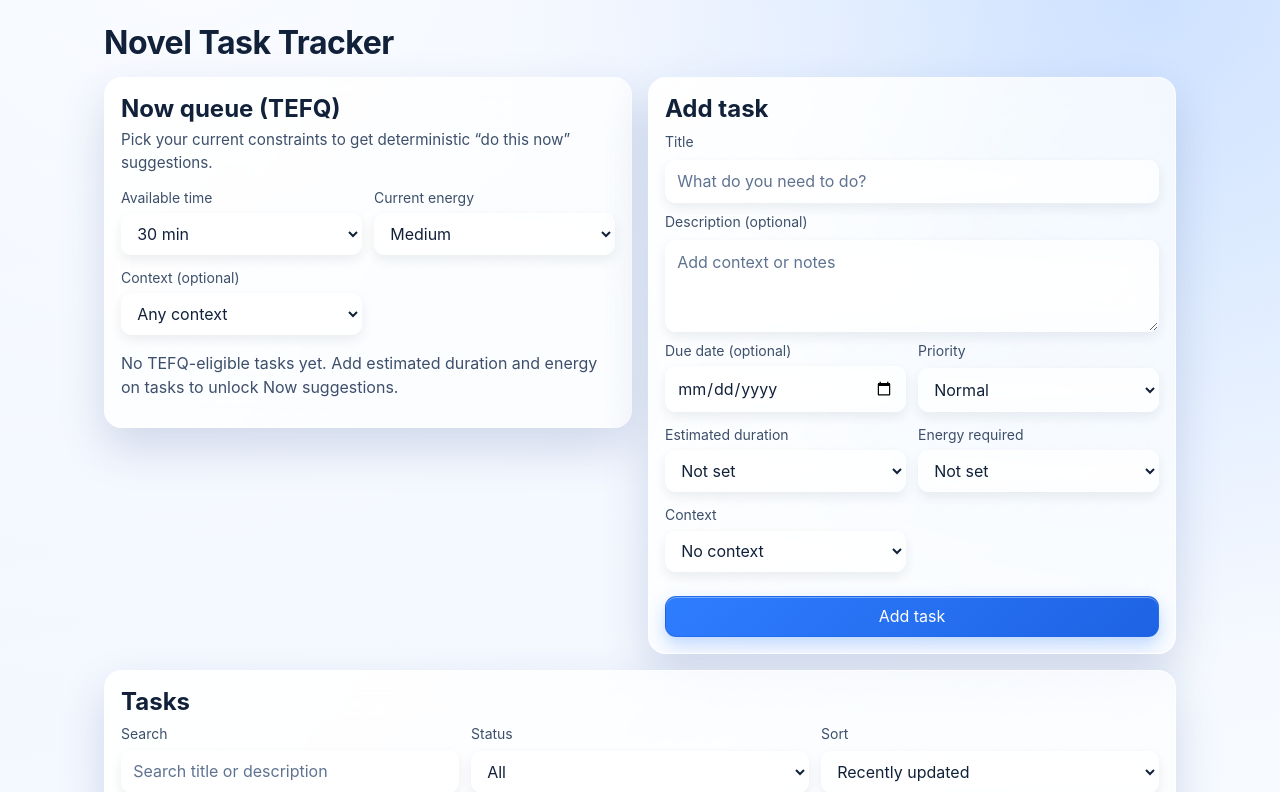
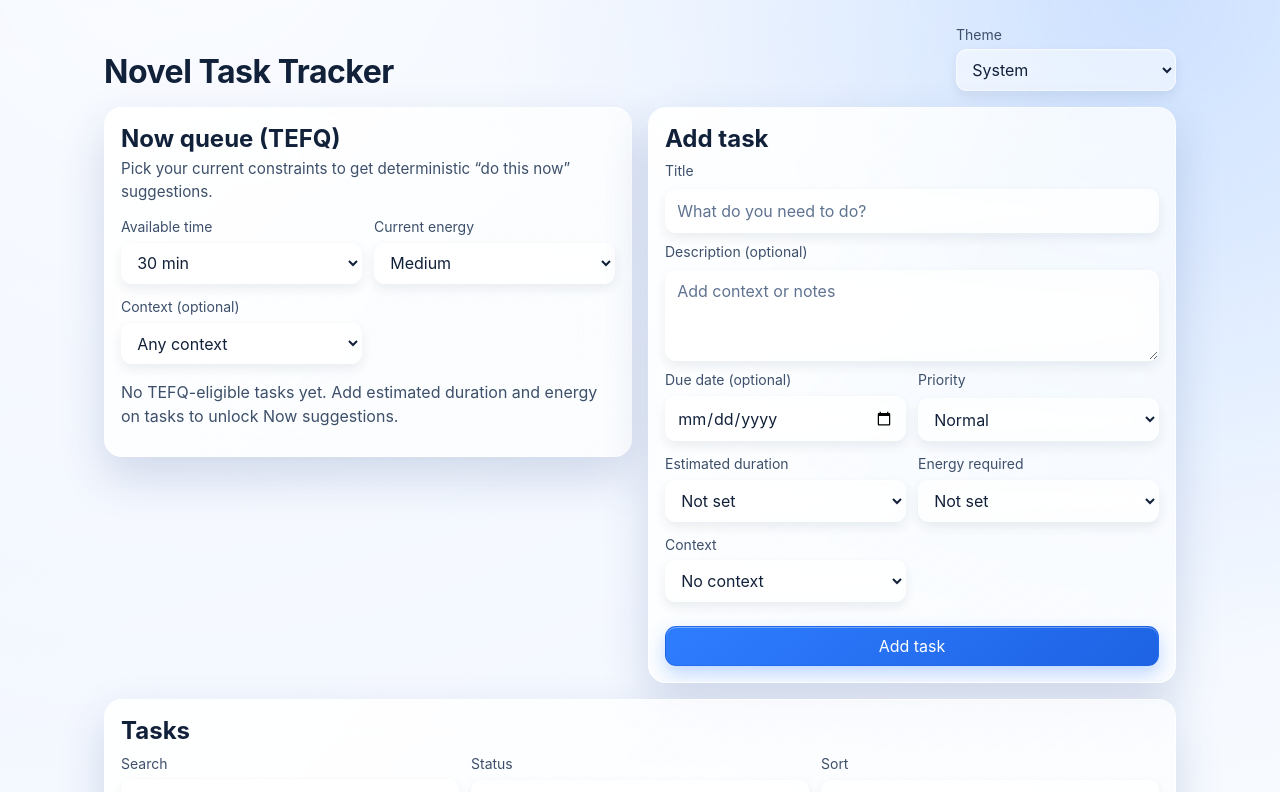
Before and after one commit to Clay-Agency/novel-task-tracker, a React (Vite) app: page / in a window 1280 px wide. Shown: the top 792 px of the page. Built offline with nearby package versions, Linux system fonts and the light colour scheme.

Commit message:
feat: theme toggle (system/light/dark) (closes #46)
Add explicit theme control (System/Light/Dark), persisted to localStorage. Apply theme via documentElement data-theme attribute with CSS overrides while keeping prefers-color-scheme behavior for System.

Closes #46.

```diff
--- a/src/App.css
+++ b/src/App.css
@@ -6,12 +6,26 @@
   gap: 1rem;
 }
 
+.app-header {
+  display: flex;
+  justify-content: space-between;
+  align-items: end;
+  gap: 0.75rem;
+  flex-wrap: wrap;
+}
+
 .app h1 {
   margin: 0;
   line-height: 1.16;
   color: var(--text-primary);
   letter-spacing: -0.015em;
   text-shadow: 0 1px 0 rgba(255, 255, 255, 0.25);
+}
+
+.theme-control {
+  display: grid;
+  gap: 0.25rem;
+  min-width: min(220px, 100%);
 }
 
 .panel {
@@ -325,7 +339,7 @@ textarea:focus-visible {
     align-items: start;
   }
 
-  .app h1,
+  .app-header,
   .panel--tasks {
     grid-column: 1 / -1;
   }
--- a/src/App.tsx
+++ b/src/App.tsx
@@ -24,6 +24,13 @@ import {
   reopenTaskAction,
   tasksReducer
 } from './state/tasks';
+import {
+  applyThemePreference,
+  loadThemePreferenceResult,
+  persistThemePreference,
+  THEME_PREFERENCE,
+  type ThemePreference
+} from './theme';
 
 const STATUS_FILTERS = {
   ALL: 'all',
@@ -150,7 +157,11 @@ function readUploadedFileText(file: File): Promise<string> {
 function App() {
   const loadResult = useMemo(() => loadTasksStateResult(), []);
   const skipInitialPersistRef = useRef(loadResult.skipInitialPersist);
+  const loadThemeResult = useMemo(() => loadThemePreferenceResult(), []);
+  const skipInitialThemePersistRef = useRef(loadThemeResult.skipInitialPersist);
+
   const [state, dispatch] = useReducer(tasksReducer, loadResult.state);
+  const [themePreference, setThemePreference] = useState<ThemePreference>(loadThemeResult.preference);
 
   const [title, setTitle] = useState('');
   const [description, setDescription] = useState('');
@@ -194,6 +205,19 @@ function App() {
 
     persistTasksState(state);
   }, [state]);
+
+  useEffect(() => {
+    applyThemePreference(themePreference);
+  }, [themePreference]);
+
+  useEffect(() => {
+    if (skipInitialThemePersistRef.current) {
+      skipInitialThemePersistRef.current = false;
+      return;
+    }
+
+    persistThemePreference(themePreference);
+  }, [themePreference]);
 
   useEffect(() => {
     if (editingTaskId) {
@@ -373,7 +397,21 @@ function App() {
 
   return (
     <main className="app">
-      <h1>Novel Task Tracker</h1>
+      <header className="app-header">
+        <h1>Novel Task Tracker</h1>
+        <div className="theme-control">
+          <label htmlFor="theme-preference">Theme</label>
+          <select
+            id="theme-preference"
+            value={themePreference}
+            onChange={(event) => setThemePreference(event.target.value as ThemePreference)}
+          >
+            <option value={THEME_PREFERENCE.SYSTEM}>System</option>
+            <option value={THEME_PREFERENCE.LIGHT}>Light</option>
+            <option value={THEME_PREFERENCE.DARK}>Dark</option>
+          </select>
+        </div>
+      </header>
       <p className="sr-only" role="status" aria-live="polite" aria-atomic="true">
         {announceMessage}
       </p>
--- a/src/index.css
+++ b/src/index.css
@@ -39,6 +39,8 @@
 
 @media (prefers-color-scheme: dark) {
   :root {
+    color-scheme: dark;
+
     --bg-base: #081220;
     --bg-secondary: #0c1b2c;
     --bg-radial: rgba(56, 91, 145, 0.28);
@@ -70,6 +72,72 @@
   }
 }
 
+:root[data-theme='light'] {
+  color-scheme: light;
+
+  --bg-base: #edf3ff;
+  --bg-secondary: #f8fbff;
+  --bg-radial: rgba(255, 255, 255, 0.72);
+  --text-primary: #12213a;
+  --text-secondary: #3d4f6a;
+  --text-muted: #5f7391;
+
+  --glass-surface: rgba(255, 255, 255, 0.62);
+  --glass-strong: rgba(255, 255, 255, 0.82);
+  --glass-border: rgba(255, 255, 255, 0.58);
+  --glass-highlight: rgba(255, 255, 255, 0.52);
+  --glass-shadow: 0 20px 45px rgba(37, 74, 138, 0.18);
+  --glass-shadow-soft: 0 10px 24px rgba(35, 66, 116, 0.14);
+
+  --accent: #2f7dff;
+  --accent-strong: #1d63e4;
+  --focus-ring: rgba(37, 99, 235, 0.8);
+
+  --success-bg: rgba(136, 239, 172, 0.22);
+  --success-fg: #0b6634;
+  --success-border: rgba(75, 176, 123, 0.45);
+
+  --open-bg: rgba(147, 197, 253, 0.2);
+  --open-fg: #1f4dae;
+  --open-border: rgba(91, 146, 219, 0.45);
+
+  --danger-bg: linear-gradient(135deg, rgba(214, 70, 70, 0.96), rgba(164, 31, 31, 0.94));
+  --danger-border: rgba(123, 20, 20, 0.58);
+}
+
+:root[data-theme='dark'] {
+  color-scheme: dark;
+
+  --bg-base: #081220;
+  --bg-secondary: #0c1b2c;
+  --bg-radial: rgba(56, 91, 145, 0.28);
+  --text-primary: #e3ecff;
+  --text-secondary: #bfd0eb;
+  --text-muted: #99afcf;
+
+  --glass-surface: rgba(16, 32, 50, 0.58);
+  --glass-strong: rgba(20, 38, 58, 0.78);
+  --glass-border: rgba(144, 181, 234, 0.24);
+  --glass-highlight: rgba(194, 220, 255, 0.16);
+  --glass-shadow: 0 24px 52px rgba(1, 7, 20, 0.52);
+  --glass-shadow-soft: 0 14px 28px rgba(4, 10, 20, 0.44);
+
+  --accent: #79b0ff;
+  --accent-strong: #5e98f0;
+  --focus-ring: rgba(121, 176, 255, 0.8);
+
+  --success-bg: rgba(92, 184, 130, 0.24);
+  --success-fg: #bcf3d2;
+  --success-border: rgba(129, 234, 175, 0.38);
+
+  --open-bg: rgba(67, 120, 188, 0.32);
+  --open-fg: #d5e7ff;
+  --open-border: rgba(126, 171, 237, 0.4);
+
+  --danger-bg: linear-gradient(135deg, rgba(199, 63, 63, 0.95), rgba(146, 24, 24, 0.9));
+  --danger-border: rgba(230, 112, 112, 0.5);
+}
+
 * {
   box-sizing: border-box;
 }
--- /dev/null
+++ b/src/theme.ts
@@ -0,0 +1,97 @@
+export const THEME_PREFERENCE = {
+  SYSTEM: 'system',
+  LIGHT: 'light',
+  DARK: 'dark'
+} as const;
+
+export type ThemePreference = (typeof THEME_PREFERENCE)[keyof typeof THEME_PREFERENCE];
+
+export const THEME_STORAGE_KEY = 'novel-task-tracker/theme';
+
+interface StorageLike {
+  getItem(key: string): string | null;
+  setItem(key: string, value: string): void;
+}
+
+export interface LoadThemePreferenceResult {
+  preference: ThemePreference;
+  skipInitialPersist: boolean;
+}
+
+function resolveStorage(storage?: StorageLike | null): StorageLike | null {
+  if (storage !== undefined) {
+    return storage;
+  }
+
+  try {
+    return globalThis.localStorage;
+  } catch {
+    return null;
+  }
+}
+
+function isThemePreference(value: unknown): value is ThemePreference {
+  return value === THEME_PREFERENCE.SYSTEM || value === THEME_PREFERENCE.LIGHT || value === THEME_PREFERENCE.DARK;
+}
+
+export function loadThemePreferenceResult(storage?: StorageLike | null): LoadThemePreferenceResult {
+  const resolvedStorage = resolveStorage(storage);
+
+  if (!resolvedStorage || typeof resolvedStorage.getItem !== 'function') {
+    return {
+      preference: THEME_PREFERENCE.SYSTEM,
+      skipInitialPersist: true
+    };
+  }
+
+  try {
+    const raw = resolvedStorage.getItem(THEME_STORAGE_KEY);
+
+    if (raw === null) {
+      return {
+        preference: THEME_PREFERENCE.SYSTEM,
+        skipInitialPersist: true
+      };
+    }
+
+    if (isThemePreference(raw)) {
+      return {
+        preference: raw,
+        skipInitialPersist: true
+      };
+    }
+  } catch {
+    return {
+      preference: THEME_PREFERENCE.SYSTEM,
+      skipInitialPersist: true
+    };
+  }
+
+  return {
+    preference: THEME_PREFERENCE.SYSTEM,
+    skipInitialPersist: false
+  };
+}
+
+export function persistThemePreference(preference: ThemePreference, storage?: StorageLike | null): void {
+  const resolvedStorage = resolveStorage(storage);
+
+  if (!resolvedStorage || typeof resolvedStorage.setItem !== 'function') {
+    return;
+  }
+
+  try {
+    resolvedStorage.setItem(THEME_STORAGE_KEY, preference);
+  } catch {
+    // localStorage quota/security failures should not crash the app
+  }
+}
+
+export function applyThemePreference(preference: ThemePreference, root: HTMLElement = document.documentElement): void {
+  if (preference === THEME_PREFERENCE.SYSTEM) {
+    root.removeAttribute('data-theme');
+    return;
+  }
+
+  root.setAttribute('data-theme', preference);
+}
```
Also changed, not shown: 1 other file (tests, documents, lock files or other folders).
